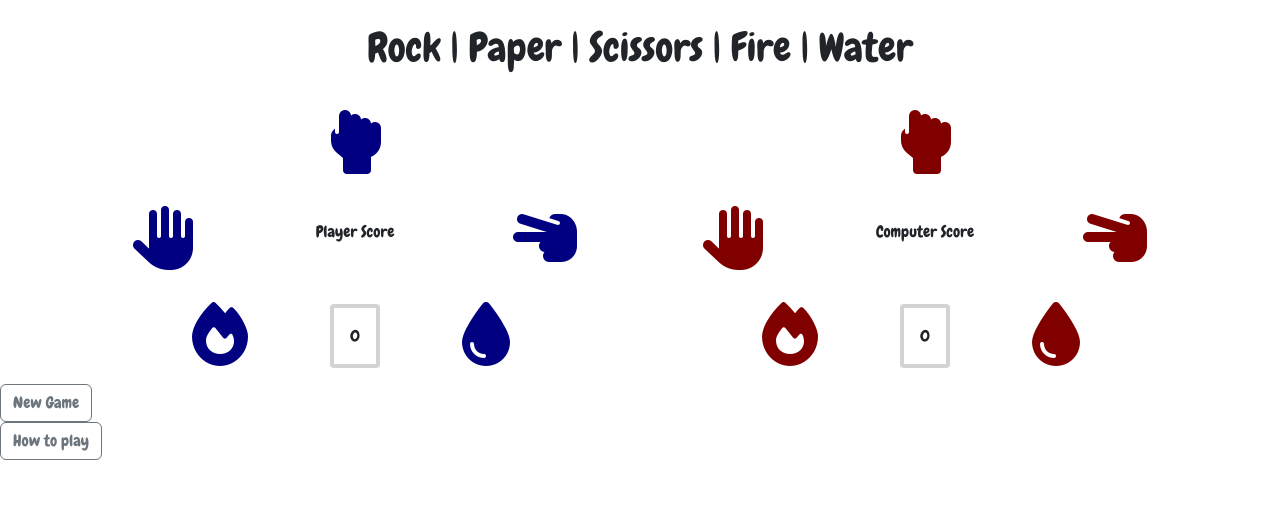
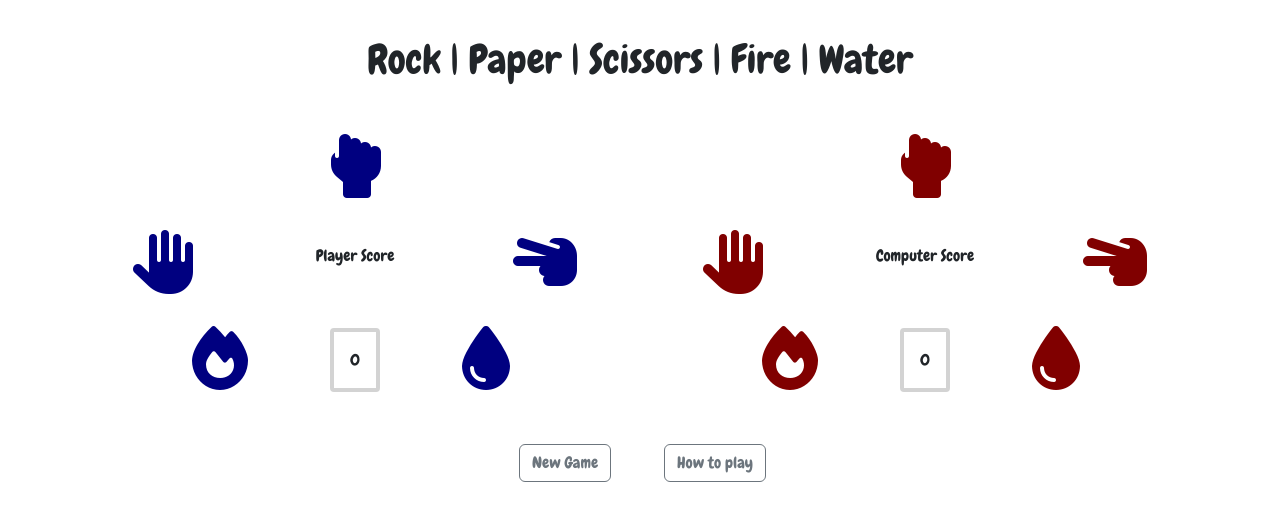
Before and after one commit to krisjowen/rockpaperscissorsfirewater, a plain HTML site: page index.html in a window 1280 px wide. Drawn offline with nearby package versions, Linux system fonts and the light colour scheme.

Commit message:
Adjust layout of buttons within page

```diff
--- a/css/style.css
+++ b/css/style.css
@@ -7,7 +7,7 @@ body {
 }
 
 h1 {
-    margin: 24px;
+    margin: 36px;
     text-align: center;
 }
 
@@ -30,3 +30,8 @@ p {
     border-radius: 4px;
     padding: 16px;
 }
+
+.buttons {
+    margin-top: 36px;
+    max-width: 300px;
+}
--- a/index.html
+++ b/index.html
@@ -108,14 +108,19 @@
       </div>
     </div>
 
+    <div class="container buttons">
+      <div class="row">
         <!-- New Game Button -->
 
-    <button type="button" class="btn btn-outline-secondary">New Game</button>
-
+        <div class="col-6 d-flex justify-content-center">
+          <button type="button" class="btn btn-outline-secondary">
+            New Game
+          </button>
+        </div>
         <!-- How to play button -->
 
-    <section id="rules">
         <!-- Button trigger modal -->
+        <div class="col-6 d-flex justify-content-center">
           <button
             type="button"
             class="btn btn-outline-secondary"
@@ -124,7 +129,7 @@
           >
             How to play
           </button>
-
+        </div>
         <!-- Modal -->
         <div
           class="modal fade"
@@ -214,8 +219,8 @@
             </div>
           </div>
         </div>
-    </section>
-
+      </div>
+    </div>
     <!-- Bootstrap JS -->
     <script
       src="https://cdn.jsdelivr.net/npm/bootstrap@5.3.3/dist/js/bootstrap.bundle.min.js"
```
Lines whose indentation alone changed are shown as unchanged.
